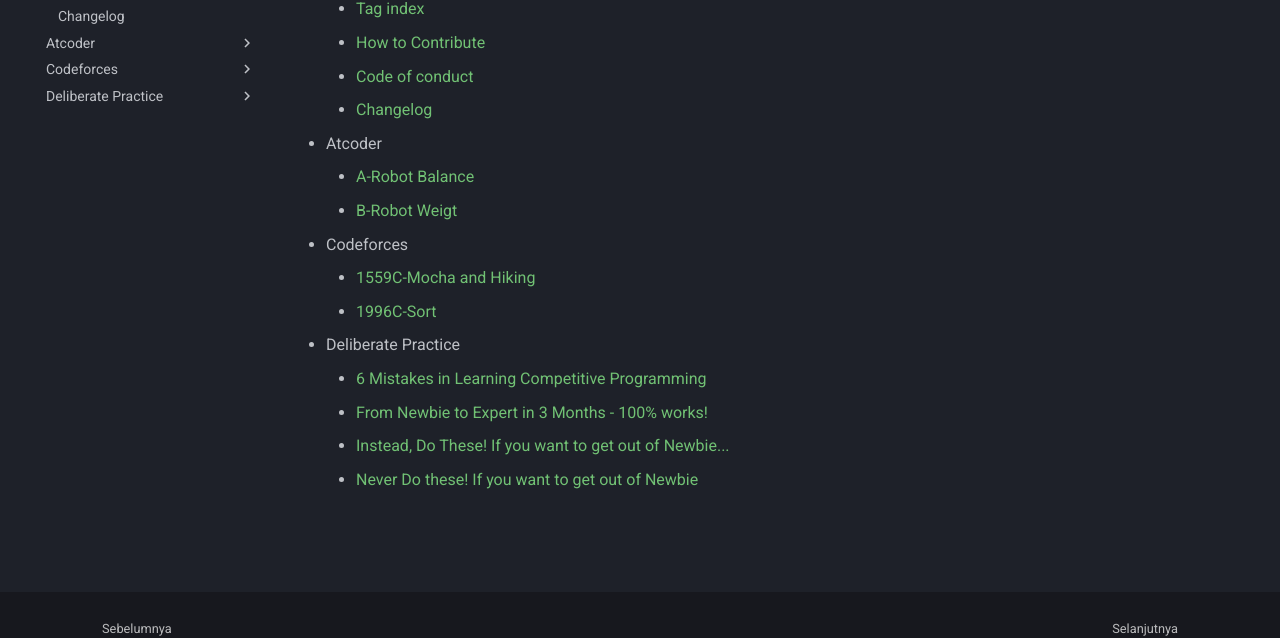
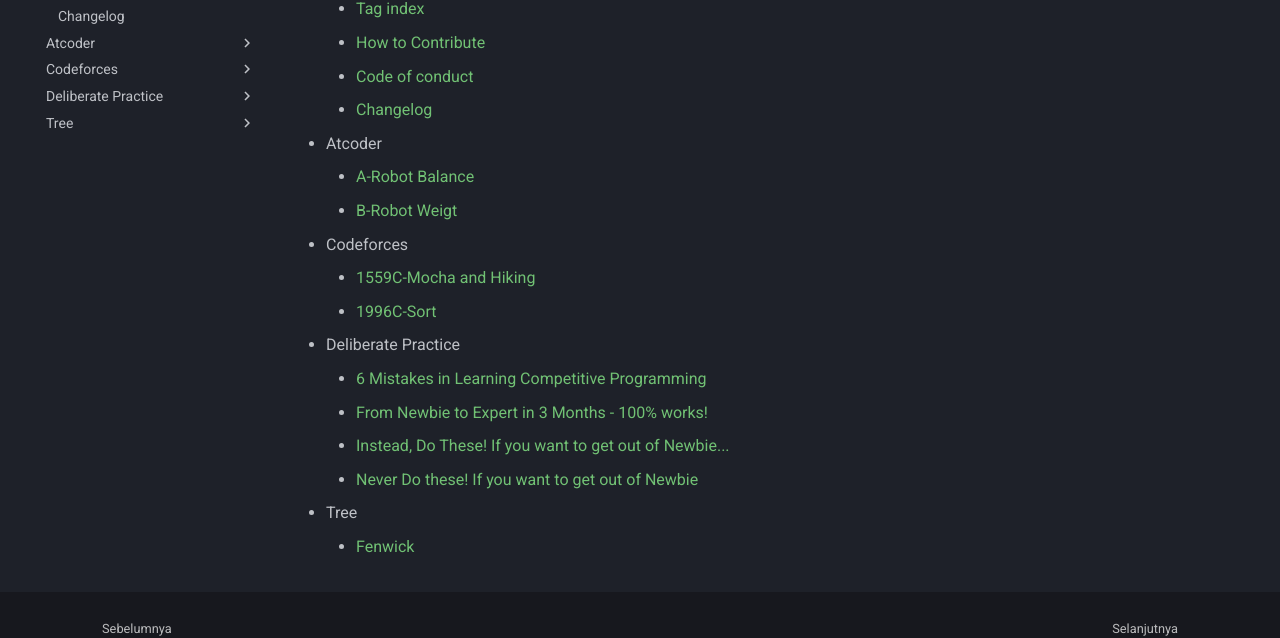
Before and after one commit to trihajikhr/cp-ender, an MkDocs documentation site: the page built from docs/navigation.md, in a window 1280 px wide and 1053 px high. Shown: the part 284-922 px from the top of the window. Built offline with MkDocs 1.6.1 and Material for MkDocs 9.7.7, drawn with Linux system fonts in a browser that asks for light colours; comment, search, counter and statistics services are not loaded.

Commit message:
fix tree tidak muncul

```diff
--- a/docs/navigation.md
+++ b/docs/navigation.md
@@ -21,3 +21,5 @@
     - [From Newbie to Expert in 3 Months - 100% works!](deliberate-practice/From%20Newbie%20to%20Expert%20in%203%20Months%20-%20100%25%20works%21.md)
     - [Instead, Do These! If you want to get out of Newbie...](deliberate-practice/Instead%2C%20Do%20These%21%20If%20you%20want%20to%20get%20out%20of%20Newbie....md)
     - [Never Do these! If you want to get out of Newbie](deliberate-practice/Never%20Do%20these%21%20If%20you%20want%20to%20get%20out%20of%20Newbie.md)
+- Tree
+    - [Fenwick](Tree/fenwick_tree.md)
```
Also changed, not shown: docs/Tree/fenwick_tree.md (renamed from docs/Tree/Fenwick Tree.md).
